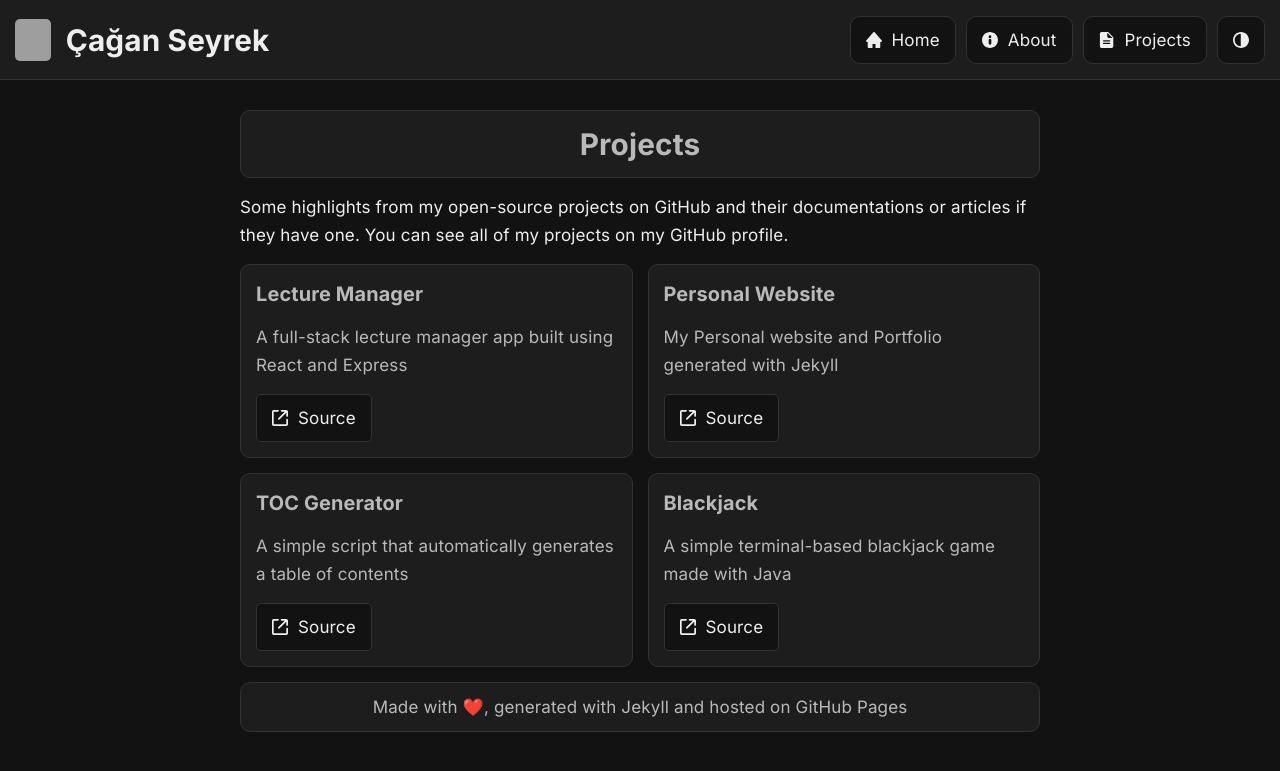
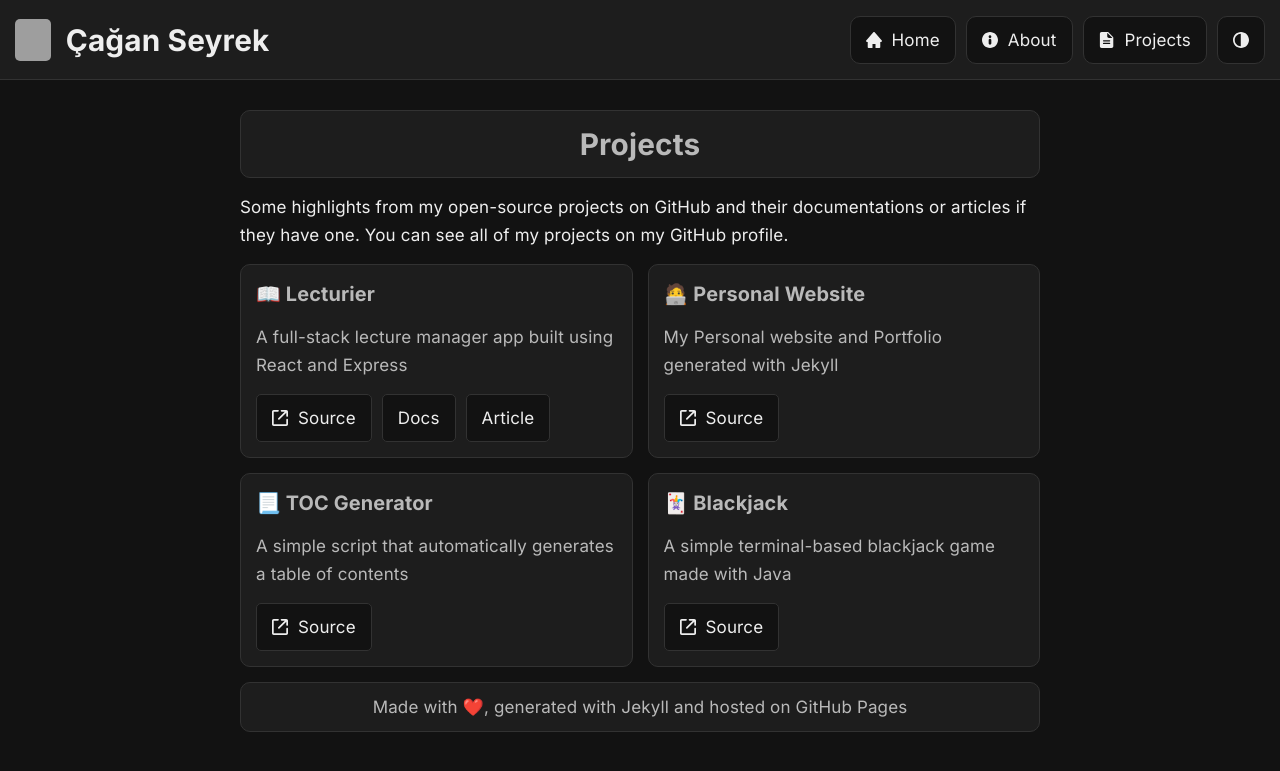
Before and after one commit to caganseyrek/caganseyrek.github.io, a Jekyll site: the page built from pages/projects.md, in a window 1280 px wide. Shown: the top 771 px of the page. Built offline with Jekyll 4.4.1, drawn with Linux system fonts in a browser that asks for light colours; grey boxes are pictures that could not be loaded.

Commit message:
Updated a project's name

```diff
--- a/_data/projects.yml
+++ b/_data/projects.yml
@@ -1,19 +1,19 @@
-- title: Lecture Manager
+- title: 📖 Lecturier
   desc: A full-stack lecture manager app built using React and Express
-  source: https://github.com/caganseyrek/Lecture-Manager
-  article: ""
-  docs: ""
-- title: Personal Website
+  source: https://github.com/caganseyrek/Lecturier
+  article: "sup"
+  docs: "https://caganseyrek.github.io/docs/lecturier"
+- title: 🧑‍💻 Personal Website
   desc: My Personal website and Portfolio generated with Jekyll
   source: https://github.com/caganseyrek/caganseyrek.github.io
   article: ""
   docs: ""
-- title: TOC Generator
+- title: 📃 TOC Generator
   desc: A simple script that automatically generates a table of contents
   source: https://github.com/caganseyrek/TOC-Generator
   article: ""
   docs: ""
-- title: Blackjack
+- title: 🃏 Blackjack
   desc: A simple terminal-based blackjack game made with Java
   source: https://github.com/caganseyrek/Blackjack
   article: ""
```
